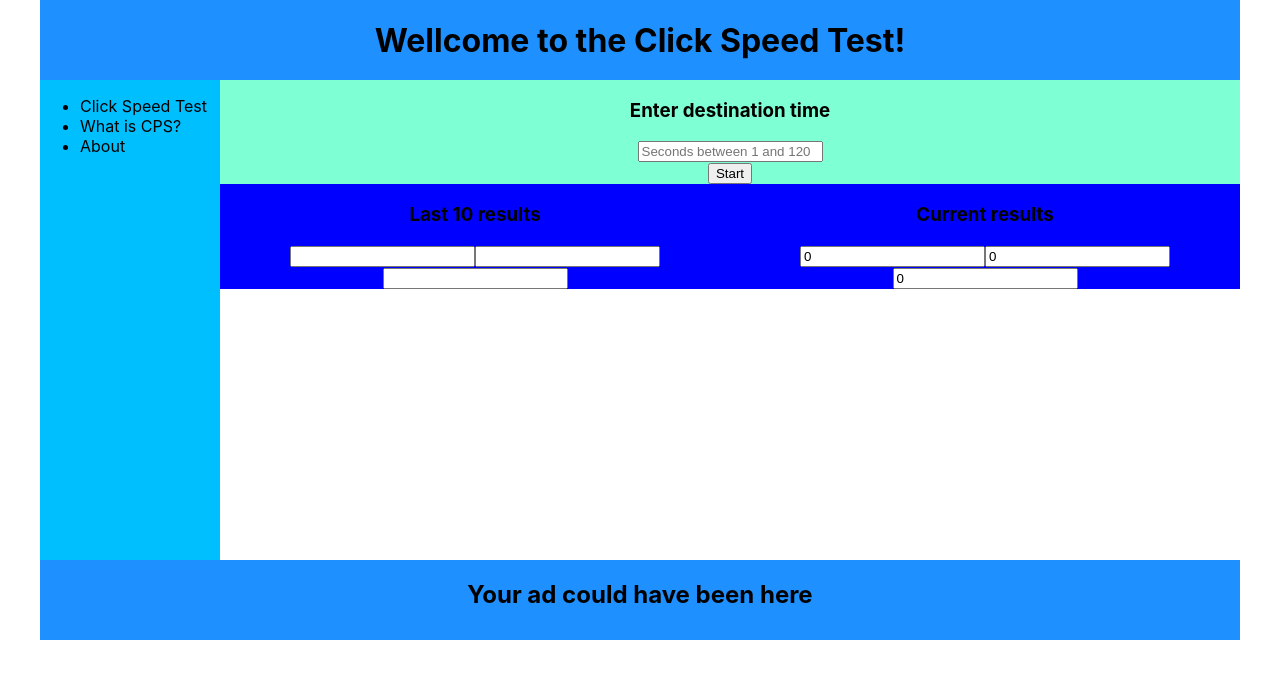
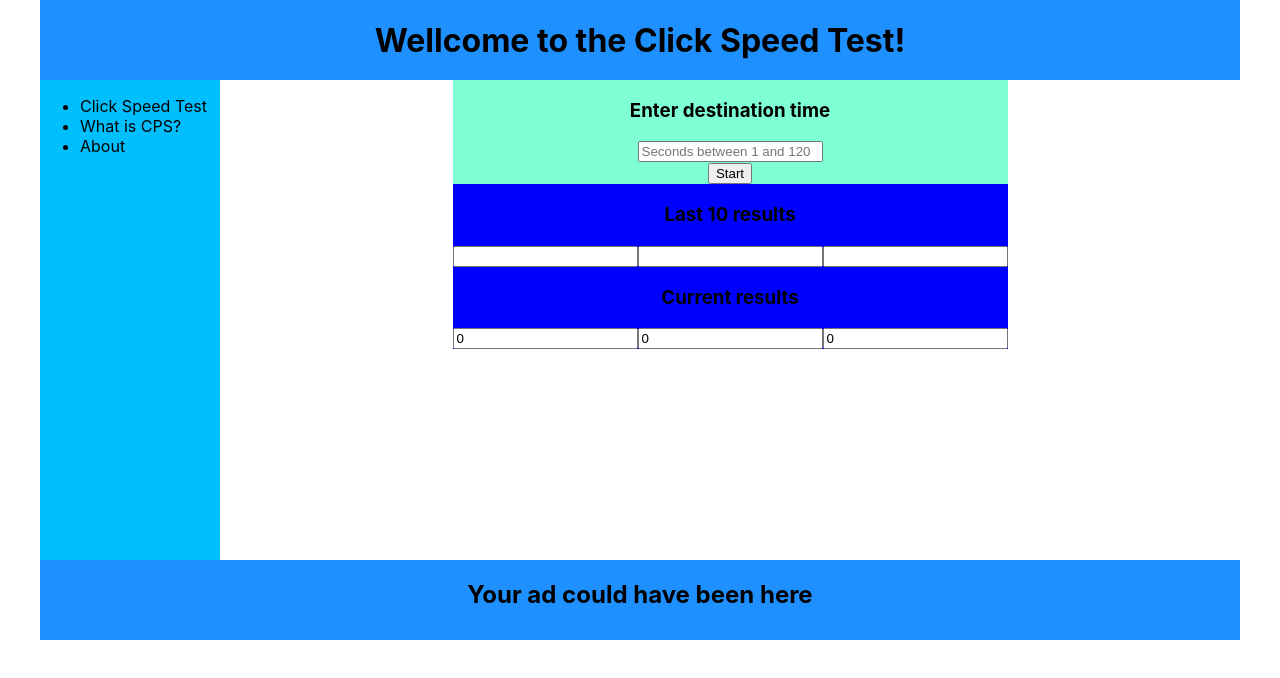
Before and after one commit to ZerruKun/pet-1-click-speed-test, a React (Create React App) app: page / in a window 1280 px wide. Shown: the top 678 px of the page. Built offline with nearby package versions, Linux system fonts and the light colour scheme.

Commit message:
Небольшая правка отрисовки порядка компонентов.

```diff
--- a/src/components/main/Main.jsx
+++ b/src/components/main/Main.jsx
@@ -10,8 +10,8 @@ const Main = () => {
       {/* Пока только для первой страницы */}
       <div className={styles.cspContainer}>
         <DestinationTime />
+        <CurrentResults />
         <LastTenResults />
-        <CurrentResults />
       </div>
     </div>
   );
--- a/src/components/main/Main.module.css
+++ b/src/components/main/Main.module.css
@@ -8,8 +8,9 @@
     display: grid;
     margin: 0 auto;
     grid-template-areas:
-    "time time time"
-    "table1 . table2";
+    "time"
+    "table1"
+    "table2";
     grid-template-rows: auto;
     grid-template-columns: auto;
     text-align: center;
```
